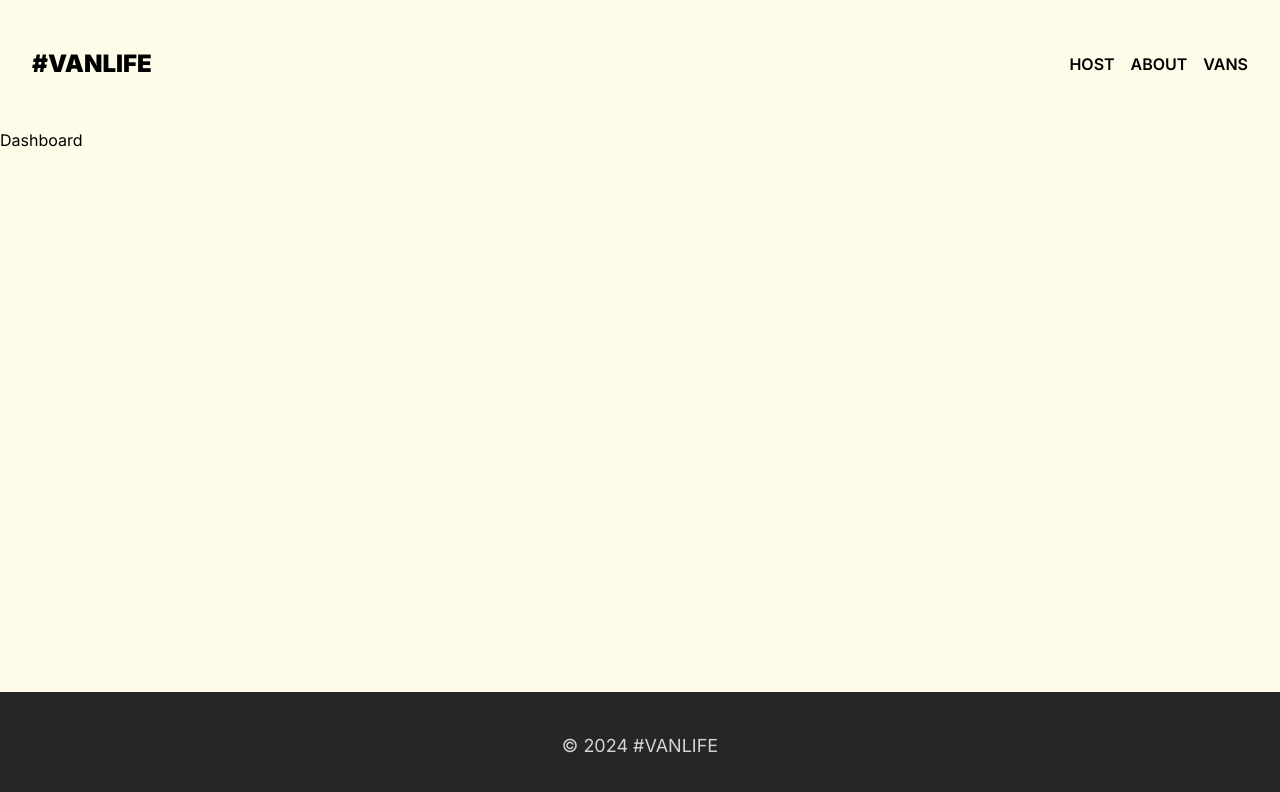
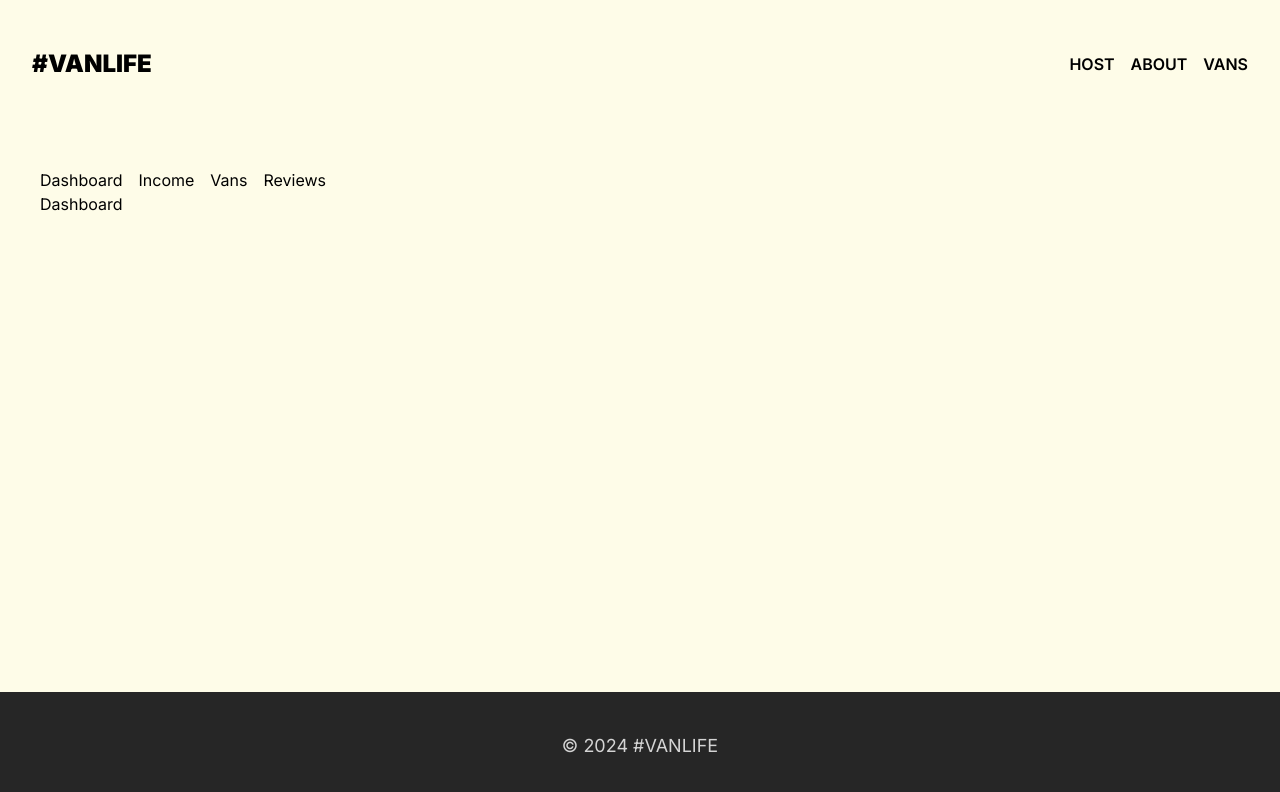
Before and after one commit to munergenis/van-life, a React (Vite) app: page /host in a window 1280 px wide. Shown: the top 792 px of the page. Built offline with nearby package versions, Linux system fonts and the light colour scheme; what miragejs would draw is missing.

Commit message:
add Host Page to wrap nested Dashboard, Income, Vans, and Review page components

```diff
--- a/src/App.jsx
+++ b/src/App.jsx
@@ -5,6 +5,9 @@ import About from 'pages/About'
 import Vans from 'pages/Vans/Vans'
 import VanDetails from 'pages/Vans/VanDetails'
 import Dashboard from 'pages/Host/Dashboard'
+import Income from 'pages/Host/Income'
+import Reviews from 'pages/Host/Reviews'
+import Host from 'pages/Host/Host'
 
 const App = () => {
   return (
@@ -15,7 +18,11 @@ const App = () => {
           <Route path='/about' element={<About />} />
           <Route path='/vans' element={<Vans />} />
           <Route path='/vans/:id' element={<VanDetails />} />
-          <Route path='/host' element={<Dashboard />} />
+          <Route element={<Host />}>
+            <Route path='/host' element={<Dashboard />} />
+            <Route path='/host/income' element={<Income />} />
+            <Route path='/host/reviews' element={<Reviews />} />
+          </Route>
         </Route>
       </Routes>
     </BrowserRouter>
--- /dev/null
+++ b/src/pages/Host/Host.jsx
@@ -0,0 +1,19 @@
+import { Outlet, Link } from 'react-router-dom'
+
+const Host = () => {
+  return (
+    <div className='p-10'>
+      <nav>
+        <ul className='flex gap-4'>
+          <li><Link to='/host'>Dashboard</Link></li>
+          <li><Link to='/host/income'>Income</Link></li>
+          <li><Link to='/host/vans'>Vans</Link></li>
+          <li><Link to='/host/reviews'>Reviews</Link></li>
+        </ul>
+      </nav>
+
+      <Outlet />
+    </div>
+  )
+}
+export default Host
```
